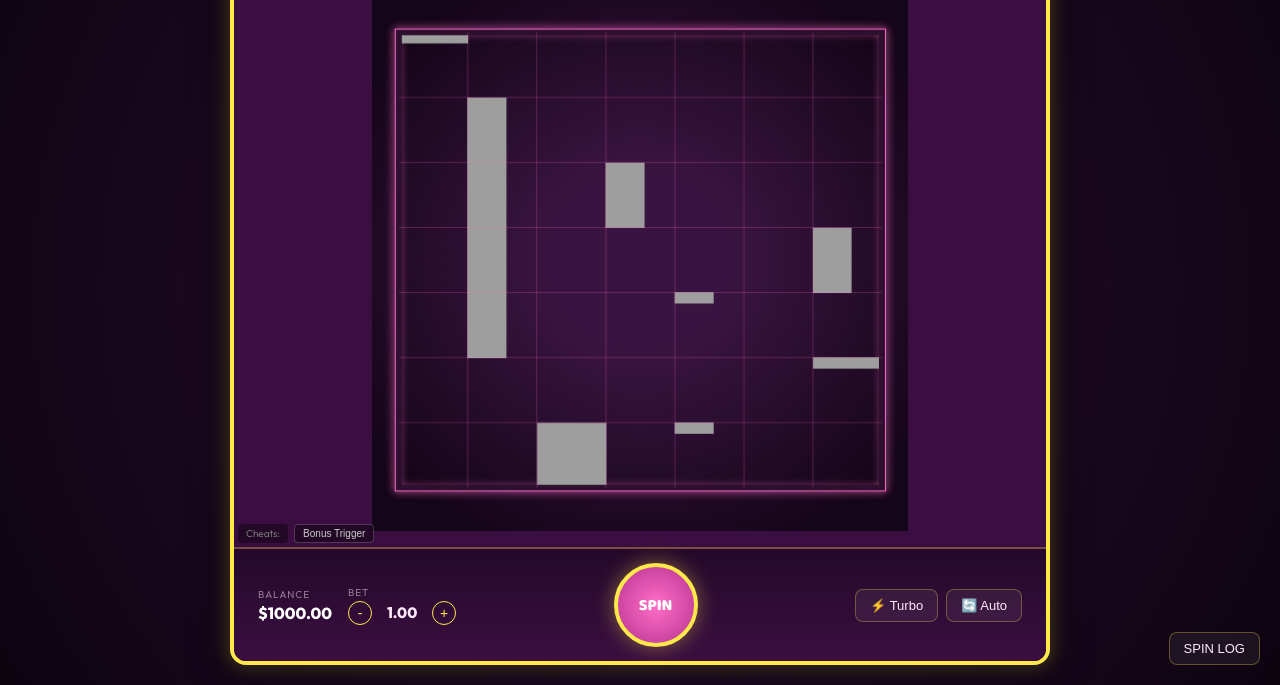
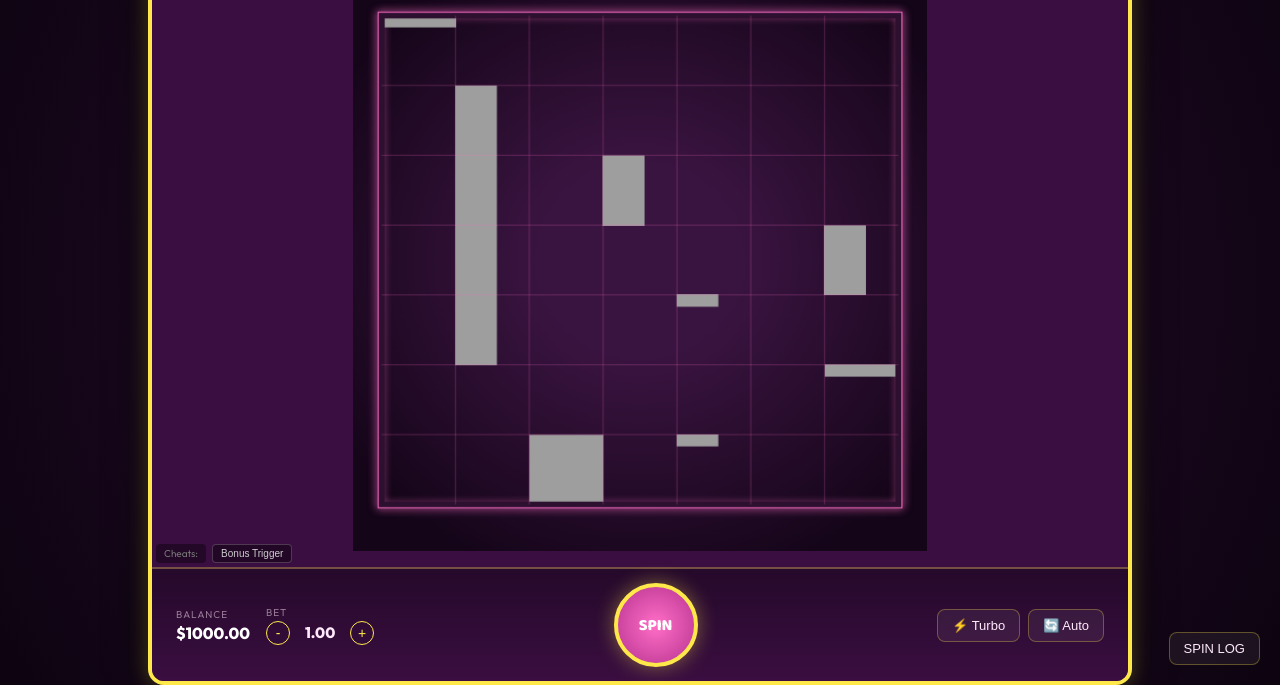
Before and after one commit to kiforsbe/slotmaster, a website with bundled scripts: page games/candyfrenzy/index.html in a window 1280 px wide. Shown: the part 115-800 px from the top of the page. Built offline with nearby package versions, Linux system fonts and the light colour scheme.

Commit message:
style: enlarge Candy Frenzy's playfield and icons by 20%
Bumps .cabinet-container's max-width/max-height (820x760 -> 984x912). The
canvas's cell/icon size is computed from this container's dimensions
(core/GridLayout.js), so this scales the whole reel grid and every symbol
sprite uniformly without touching header/dashboard/button chrome sizes.

```diff
--- a/games/candyfrenzy/game.css
+++ b/games/candyfrenzy/game.css
@@ -30,9 +30,9 @@ body {
 .cabinet-container {
   position: relative;
   width: 100%;
-  max-width: 820px;
+  max-width: 984px;
   height: 100%;
-  max-height: 760px;
+  max-height: 912px;
   display: flex;
   flex-direction: column;
   border: 4px solid var(--gold);
```
